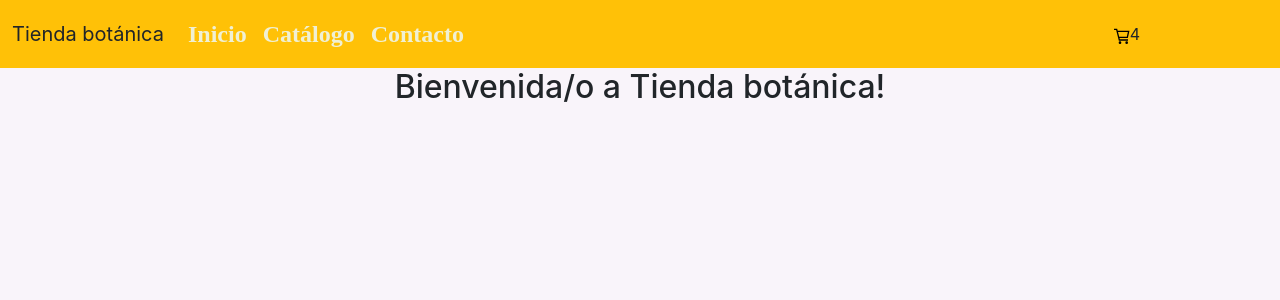
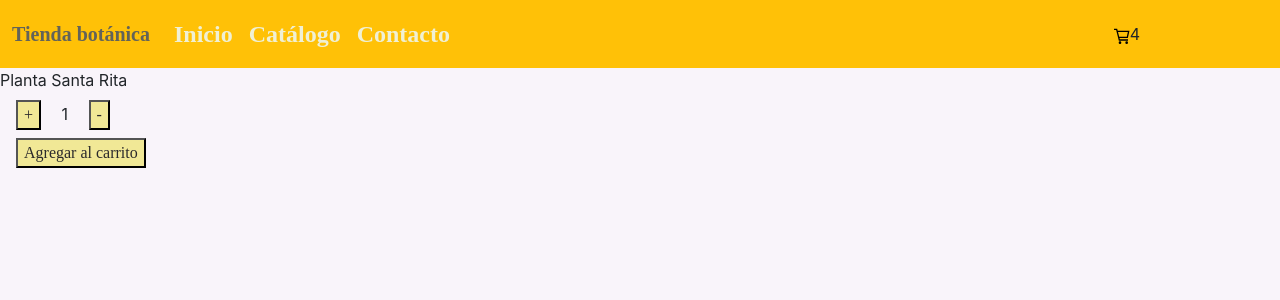
Before and after one commit to YamilaMEzeiza/tienda-botanica, a React (Create React App) app in the folder OneDrive/Escritorio/tiendaBotanica/ecomm-yamila-ezeiza/: page / in a window 1280 px wide. Shown: the top 300 px of the page. Built offline with nearby package versions, Linux system fonts and the light colour scheme.

Commit message:
Desafio 4

```diff
--- a/OneDrive/Escritorio/tiendaBotanica/ecomm-yamila-ezeiza/src/App.js
+++ b/OneDrive/Escritorio/tiendaBotanica/ecomm-yamila-ezeiza/src/App.js
@@ -1,11 +1,13 @@
 import Navbar from './components/Navbar.js';
 import ItemListContainer from './components/ItemListContainer.js';
+import ItemCount from './components/ItemCount'
 
 const App=() =>{
   return (
     <>
     <Navbar/>
-    <ItemListContainer />
+    <ItemListContainer greeting= {"Planta Santa Rita"}/>
+    <ItemCount initial={1} stock={10}/>
     </>
   );
 }
--- /dev/null
+++ b/OneDrive/Escritorio/tiendaBotanica/ecomm-yamila-ezeiza/src/components/ItemCount.js
@@ -0,0 +1,27 @@
+import { useState } from "react"
+const ItemCount=({initial,stock})=>{
+const [itemCount,setItemCount]=useState(1)
+const sumar=()=>{
+    setItemCount(itemCount +1)
+}
+const restar=()=>{
+   setItemCount(itemCount -1)
+}
+const agregarAlCarrito=()=>{
+    setItemCount(itemCount)
+    console.log("Producto agregado")
+}
+
+    return (
+      <>
+      <button onClick= {()=>sumar()} > + </button>
+      <span> {itemCount} </span>
+      <button onClick= {()=>restar()} >  - </button>
+      <br/>
+      <button onClick= {()=>agregarAlCarrito()} >  Agregar al carrito </button>
+
+      </>
+    );
+}
+
+export default ItemCount;
--- a/OneDrive/Escritorio/tiendaBotanica/ecomm-yamila-ezeiza/src/components/ItemListContainer.js
+++ b/OneDrive/Escritorio/tiendaBotanica/ecomm-yamila-ezeiza/src/components/ItemListContainer.js
@@ -1,9 +1,9 @@
-
-const ItemListContainer=() =>{
+import React from "react"
+const ItemListContainer=({greeting}) =>{
     return (
-      <>
-      <h2 className="text-center"> Bienvenida/o a Tienda botánica!</h2>
-      </>
+      <div>
+     {greeting}
+      </div>
     );
   }
 export default ItemListContainer;
--- a/OneDrive/Escritorio/tiendaBotanica/ecomm-yamila-ezeiza/src/components/Navbar.js
+++ b/OneDrive/Escritorio/tiendaBotanica/ecomm-yamila-ezeiza/src/components/Navbar.js
@@ -6,7 +6,7 @@ const Navbar=()=>{
         <>
         <nav className="navbar navbar-expand-lg navbar-warning bg-warning " id="botonera">
   <div className="container-fluid">
-    <div className="navbar-brand " >Tienda botánica</div>
+    <div className="navbar-brand logo" >Tienda botánica</div>
     <button className="navbar-toggler" type="button" data-bs-toggle="collapse" data-bs-target="#navbarSupportedContent" aria-controls="navbarSupportedContent" aria-expanded="false" aria-label="Toggle navigation">
       <span className="navbar-toggler-icon"></span>
     </button>
--- a/OneDrive/Escritorio/tiendaBotanica/ecomm-yamila-ezeiza/src/index.css
+++ b/OneDrive/Escritorio/tiendaBotanica/ecomm-yamila-ezeiza/src/index.css
@@ -11,11 +11,8 @@ code {
   font-family: source-code-pro, Menlo, Monaco, Consolas, 'Courier New',
     monospace;
 }
-.navbar-brand{
- color: dark;
-}
   #botonera ul li a {
-display:block;
+margin:0 auto;
     text-decoration: none;
     font-size: 1.5rem;
     color: #f0f0d4;
@@ -31,3 +28,15 @@ body{
 .cart{
   margin-right: 8rem;
 }
+button{
+  margin-right: 1rem;
+  margin-left: 1rem;
+  margin-top: 0.5rem;
+  background-color: #f1e896;
+  color: #2a292b;
+  cursor: pointer;
+  font-family: "Rancho", cursive;}
+.logo{
+  color: #636359;
+  font-family: "Rancho", cursive;
+  font-weight: 600; }
```
